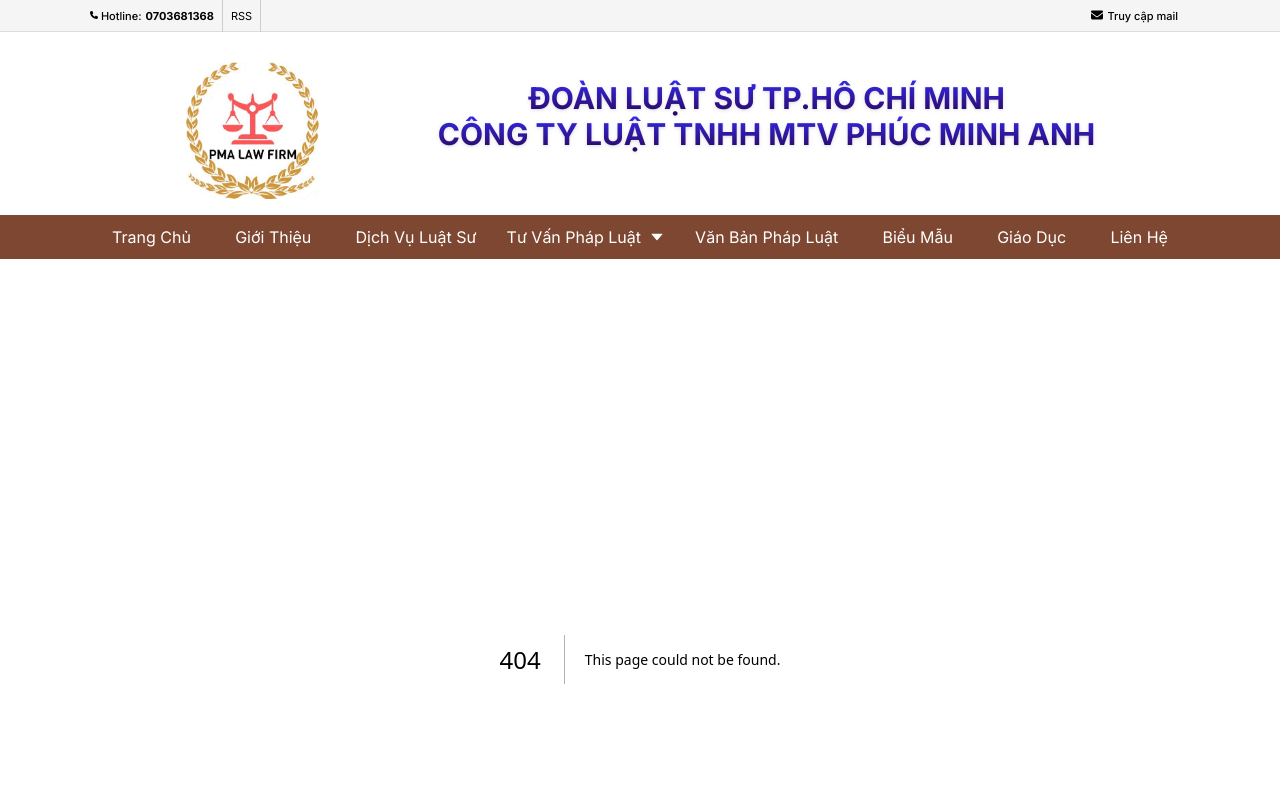
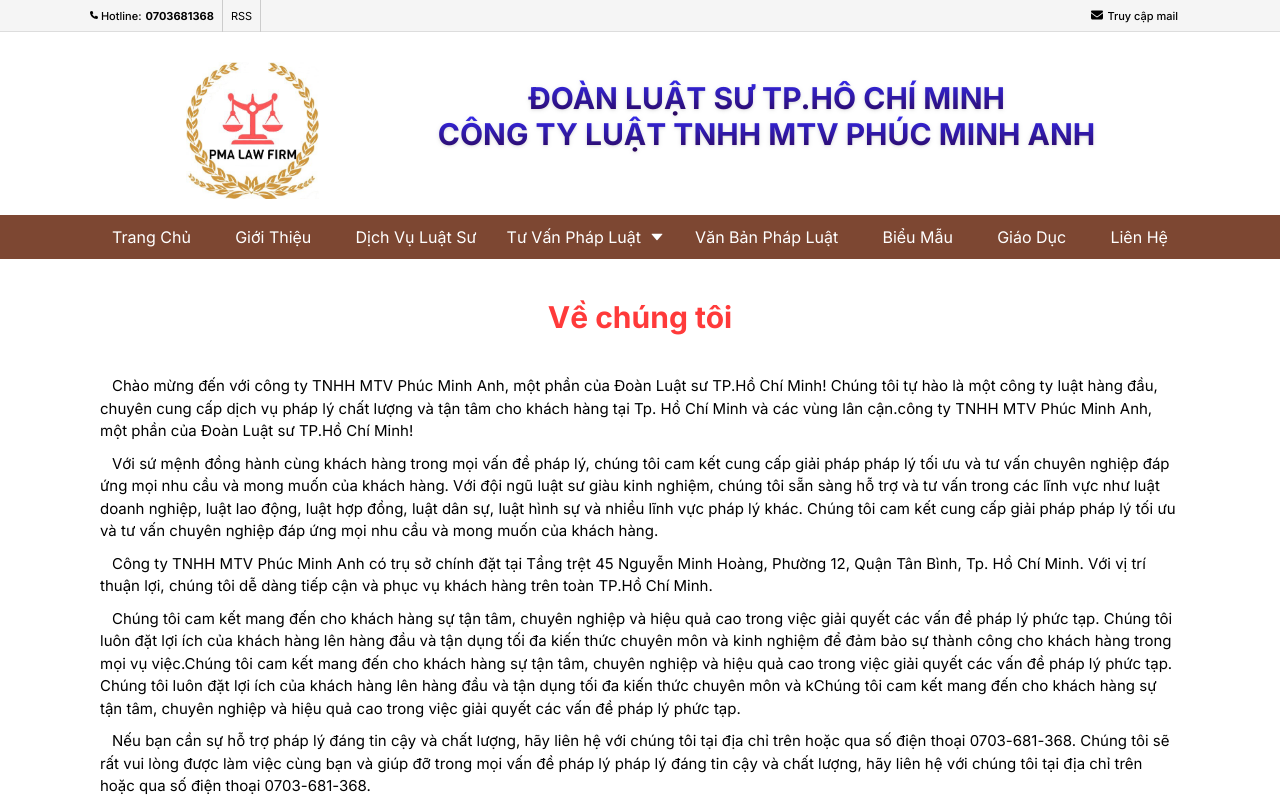
Before and after one commit to MaiTriTue/law-officer, a Next.js app: page /gioi-thieu in a window 1280 px wide. Before the commit this address had no page. Shown: the top 800 px of the page. Built offline with nearby package versions, Linux system fonts and the light colour scheme.

Commit message:
create gioi thieu

```diff
--- /dev/null
+++ b/src/app/gioi-thieu/page.tsx
@@ -0,0 +1,84 @@
+import { faListUl } from '@fortawesome/free-solid-svg-icons';
+import React from 'react';
+
+const Introduce: React.FC = () => {
+    return (
+        <div className="w-full">
+            <div className="w-full xl:w-[1100px] xl:mx-auto px-2.5 py-10">
+                <div className="w-full">
+                    <h1 className=" mb-10 text-3xl font-bold text-[#ff3a3a] text-center">
+                        Về chúng tôi
+                    </h1>
+                    <div className="w full">
+                        <p className="text-[15px] mb-2.5 indent-3">
+                            Chào mừng đến với công ty TNHH MTV Phúc Minh Anh,
+                            một phần của Đoàn Luật sư TP.Hồ Chí Minh! Chúng tôi
+                            tự hào là một công ty luật hàng đầu, chuyên cung cấp
+                            dịch vụ pháp lý chất lượng và tận tâm cho khách hàng
+                            tại Tp. Hồ Chí Minh và các vùng lân cận.công ty TNHH
+                            MTV Phúc Minh Anh, một phần của Đoàn Luật sư TP.Hồ
+                            Chí Minh!
+                        </p>
+
+                        <p className="text-[15px] mb-2.5 indent-3">
+                            Với sứ mệnh đồng hành cùng khách hàng trong mọi vấn
+                            đề pháp lý, chúng tôi cam kết cung cấp giải pháp
+                            pháp lý tối ưu và tư vấn chuyên nghiệp đáp ứng mọi
+                            nhu cầu và mong muốn của khách hàng. Với đội ngũ
+                            luật sư giàu kinh nghiệm, chúng tôi sẵn sàng hỗ trợ
+                            và tư vấn trong các lĩnh vực như luật doanh nghiệp,
+                            luật lao động, luật hợp đồng, luật dân sự, luật hình
+                            sự và nhiều lĩnh vực pháp lý khác. Chúng tôi cam kết
+                            cung cấp giải pháp pháp lý tối ưu và tư vấn chuyên
+                            nghiệp đáp ứng mọi nhu cầu và mong muốn của khách
+                            hàng.
+                        </p>
+
+                        <p className="text-[15px] mb-2.5 indent-3">
+                            Công ty TNHH MTV Phúc Minh Anh có trụ sở chính đặt
+                            tại Tầng trệt 45 Nguyễn Minh Hoàng, Phường 12, Quận
+                            Tân Bình, Tp. Hồ Chí Minh. Với vị trí thuận lợi,
+                            chúng tôi dễ dàng tiếp cận và phục vụ khách hàng
+                            trên toàn TP.Hồ Chí Minh.
+                        </p>
+
+                        <p className="text-[15px] mb-2.5 indent-3">
+                            Chúng tôi cam kết mang đến cho khách hàng sự tận
+                            tâm, chuyên nghiệp và hiệu quả cao trong việc giải
+                            quyết các vấn đề pháp lý phức tạp. Chúng tôi luôn
+                            đặt lợi ích của khách hàng lên hàng đầu và tận dụng
+                            tối đa kiến thức chuyên môn và kinh nghiệm để đảm
+                            bảo sự thành công cho khách hàng trong mọi vụ
+                            việc.Chúng tôi cam kết mang đến cho khách hàng sự
+                            tận tâm, chuyên nghiệp và hiệu quả cao trong việc
+                            giải quyết các vấn đề pháp lý phức tạp. Chúng tôi
+                            luôn đặt lợi ích của khách hàng lên hàng đầu và tận
+                            dụng tối đa kiến thức chuyên môn và kChúng tôi cam
+                            kết mang đến cho khách hàng sự tận tâm, chuyên
+                            nghiệp và hiệu quả cao trong việc giải quyết các vấn
+                            đề pháp lý phức tạp.
+                        </p>
+
+                        <p className="text-[15px] mb-2.5 indent-3">
+                            Nếu bạn cần sự hỗ trợ pháp lý đáng tin cậy và chất
+                            lượng, hãy liên hệ với chúng tôi tại địa chỉ trên
+                            hoặc qua số điện thoại 0703-681-368. Chúng tôi sẽ
+                            rất vui lòng được làm việc cùng bạn và giúp đỡ trong
+                            mọi vấn đề pháp lý pháp lý đáng tin cậy và chất
+                            lượng, hãy liên hệ với chúng tôi tại địa chỉ trên
+                            hoặc qua số điện thoại 0703-681-368.
+                        </p>
+
+                        <p className="text-[15px] mb-2.5 indent-3">
+                            Xin cảm ơn bạn đã quan tâm đến công ty TNHH MTV Phúc
+                            Minh Anh. Chúng tôi hy vọng có cơ hội được phục vụ
+                            và giúp đỡ bạn trong tương lai gần !
+                        </p>
+                    </div>
+                </div>
+            </div>
+        </div>
+    );
+};
+
+export default Introduce;
```
